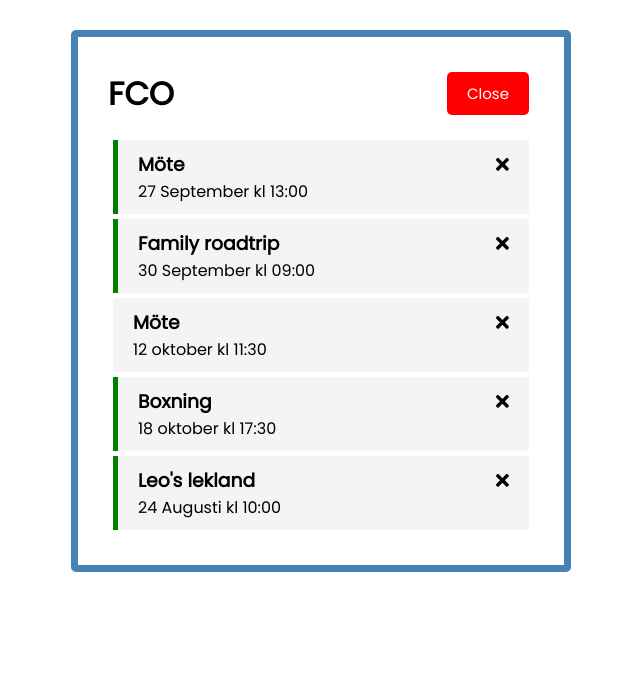
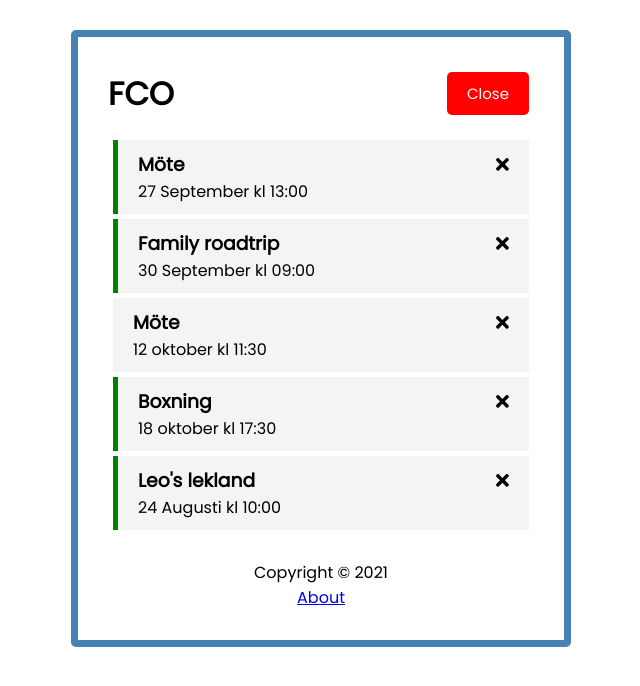
Before and after one commit to Francisco-fco/fco-angular, an Angular app in the folder fco-angular/: page / in a window 1280 px wide. Shown: the top 686 px of the page, without its empty margins (319-959 px from the left). Built offline with nearby package versions, Linux system fonts and the light colour scheme; data requests are answered from the project's data file.

Commit message:
route about & route main page

```diff
--- a/fco-angular/src/app/app.component.html
+++ b/fco-angular/src/app/app.component.html
@@ -1,4 +1,5 @@
 <div class="container">
   <app-header></app-header>
   <router-outlet></router-outlet>
+  <app-footer></app-footer>
 </div>
--- a/fco-angular/src/app/app.module.ts
+++ b/fco-angular/src/app/app.module.ts
@@ -13,6 +13,7 @@
 import { TaskItemComponent } from './components/task-item/task-item.component';
 import { AddTaskComponent } from './components/add-task/add-task.component';
 import { AboutComponent } from './components/about/about.component';
+import { FooterComponent } from './components/footer/footer.component';
 
 const appRoutes: Routes = [
   {path: '', component: TasksComponent},
@@ -27,7 +28,8 @@
     TasksComponent,
     TaskItemComponent,
     AddTaskComponent,
-    AboutComponent
+    AboutComponent,
+    FooterComponent
   ],
   imports: [
     BrowserModule,
--- /dev/null
+++ b/fco-angular/src/app/components/footer/footer.component.html
@@ -0,0 +1,4 @@
+<footer>
+    <p>Copyright &copy; 2021</p>
+    <a routerLink="/about">About</a>
+</footer>
--- /dev/null
+++ b/fco-angular/src/app/components/footer/footer.component.scss
@@ -0,0 +1,4 @@
+footer {
+    margin-top: 30px;
+    text-align: center;
+}
--- /dev/null
+++ b/fco-angular/src/app/components/footer/footer.component.ts
@@ -0,0 +1,15 @@
+import { Component, OnInit } from '@angular/core';
+
+@Component({
+  selector: 'app-footer',
+  templateUrl: './footer.component.html',
+  styleUrls: ['./footer.component.scss']
+})
+export class FooterComponent implements OnInit {
+
+  constructor() { }
+
+  ngOnInit(): void {
+  }
+
+}
```
Also changed, not shown: 1 other file (tests, documents, lock files or other folders).
